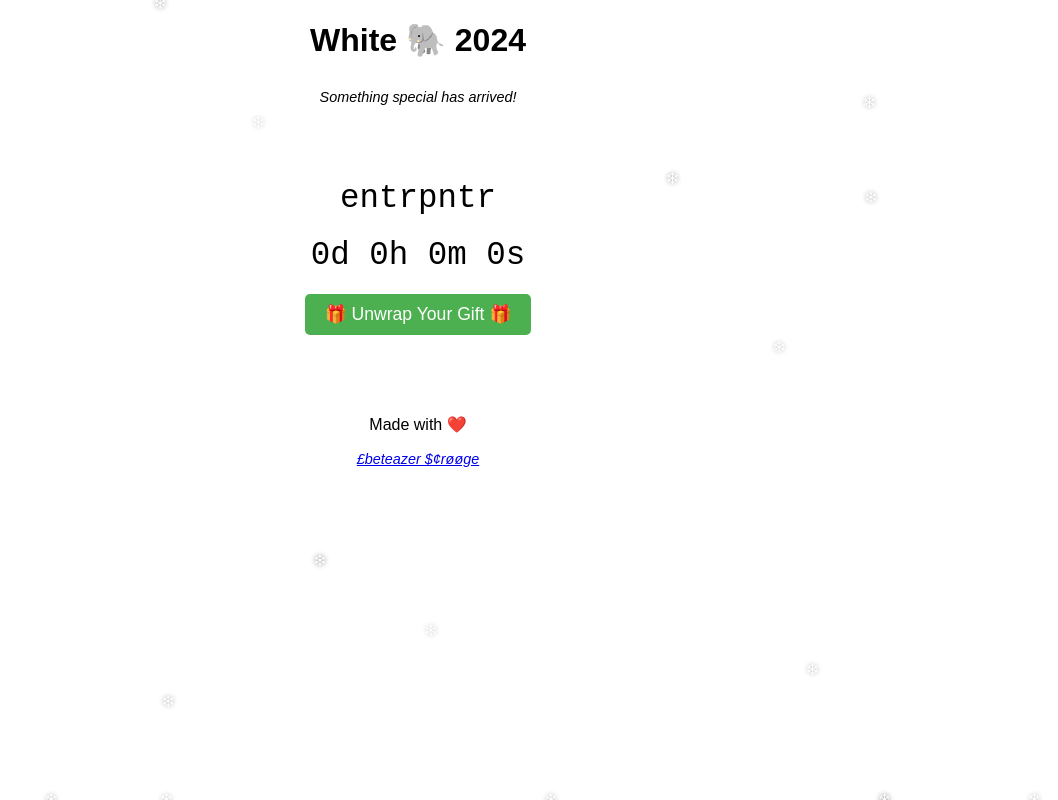
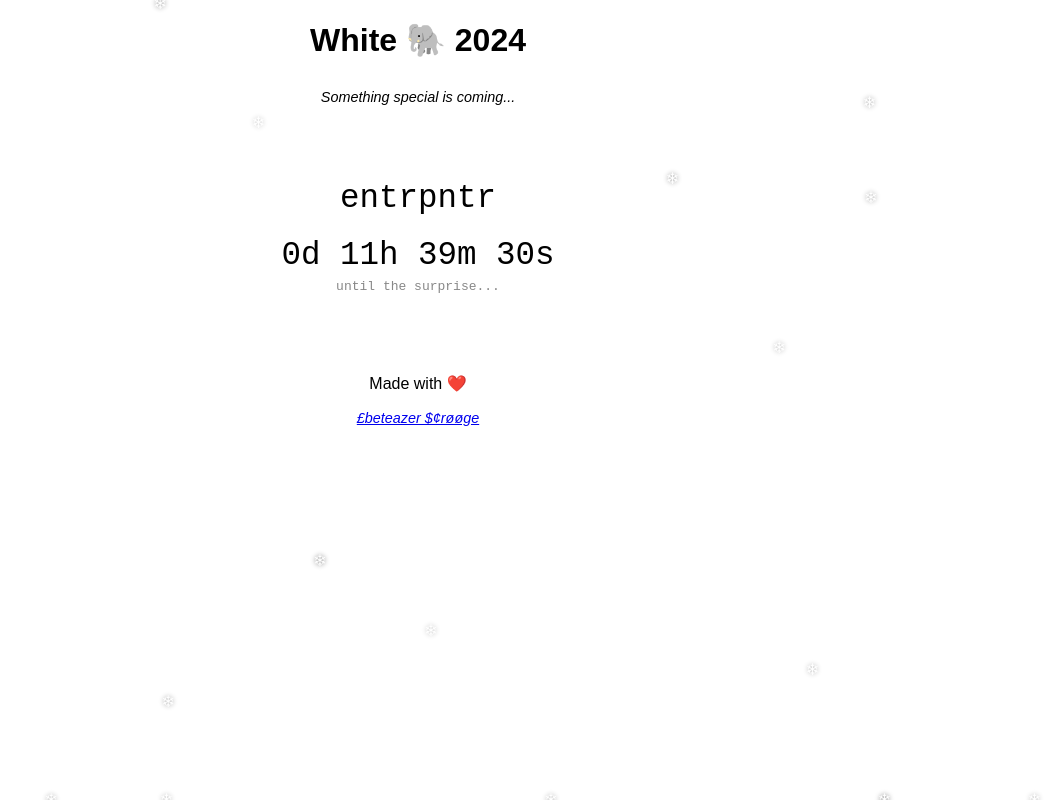
Before and after one commit to AndrewBadura/White-Elephant, a website: page index.html in a window 1280 px wide. Shown: the whole page, without its empty margins (222-1280 px from the left). Drawn offline with Linux system fonts and the light colour scheme.

```diff
--- a/index.html
+++ b/index.html
@@ -67,7 +67,7 @@
         };
 
         function updateCountdown() {
-            const targetDate = new Date('2024-12-13T22:45:00-06:00'); // CST is UTC-6
+            const targetDate = new Date('2024-12-14T22:45:00-06:00'); // CST is UTC-6
             const now = new Date();
             const diff = targetDate - now;
 
```
